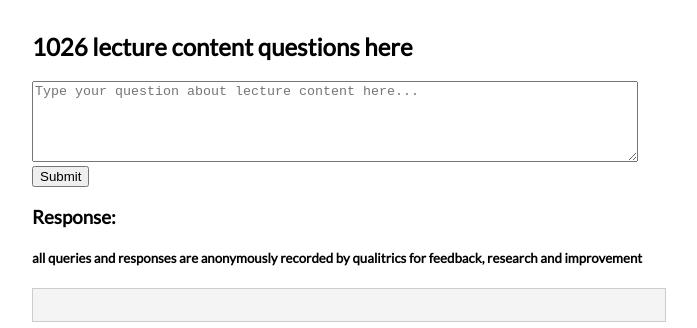
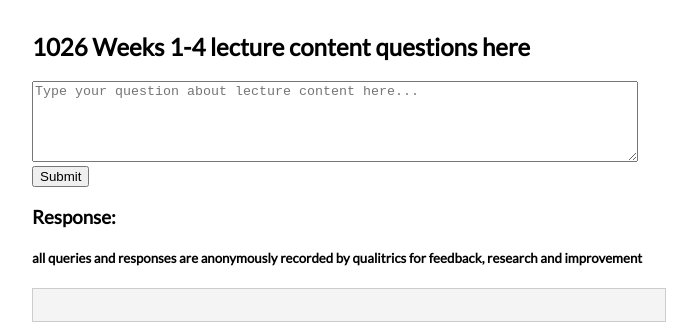
Before and after one commit to dbousfie/1026contentbot, a plain HTML site: page index.html in a window 1280 px wide. Shown: the whole page, without its empty margins (0-697 px from the left). Drawn offline with Linux system fonts and the light colour scheme.

Commit message:
Update index.html

```diff
--- a/index.html
+++ b/index.html
@@ -25,7 +25,7 @@
   </style>
 </head>
 <body>
-  <h2>1026 lecture content questions here</h2>
+  <h2>1026 Weeks 1-4 lecture content questions here</h2>
   <form id="queryForm">
     <textarea name="query" id="query" rows="5" cols="60" placeholder="Type your question about lecture content here..."></textarea><br />
     <button type="submit">Submit</button>
```
